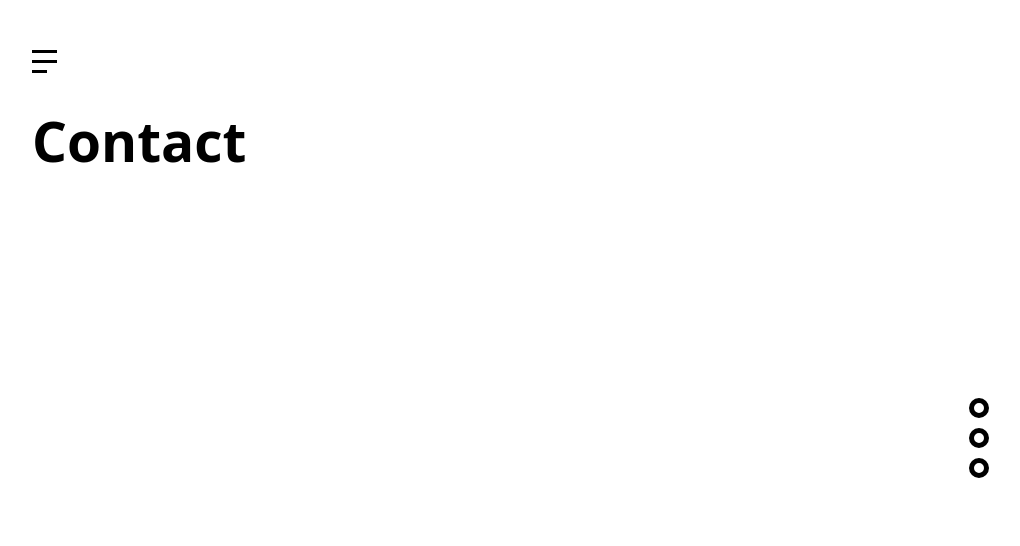
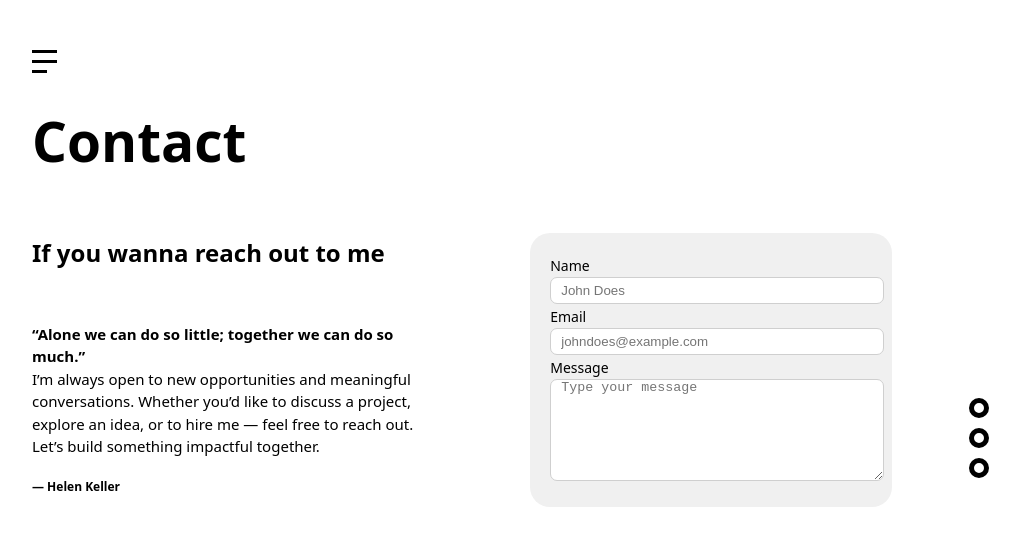
Before and after one commit to tycoonkabuzi/portfolio2.0, a React (Vite) app: page /contact in a window 1280 px wide. Shown: the top 546 px of the page, without its empty margins (128-1148 px from the left). Built offline with nearby package versions, Linux system fonts and the light colour scheme; some icons are missing.

Commit message:
contact started

```diff
--- a/src/StyleReusable/base.tsx
+++ b/src/StyleReusable/base.tsx
@@ -53,7 +53,7 @@ const PartWrap = styled.div`
 const Box = styled.div`
   animation: ${fadeInUp} 1s ease-in-out
     ${(props) =>
-      props.firsProject
+      props.firstProject
         ? "0.2s"
         : props.secondProject
         ? "0.4s"
--- a/src/layouts/Contact.tsx
+++ b/src/layouts/Contact.tsx
@@ -1,9 +1,70 @@
-import { BigTitle, Main } from "../StyleReusable/base";
+import styled from "styled-components";
+import {
+  BigTitle,
+  Main,
+  Paragraph,
+  PartWrap,
+  SmallTitle,
+  SubTitle,
+  Title,
+} from "../StyleReusable/base";
+
+const ContainerContactText = styled.div`
+  width: 50%;
+`;
+const ContactForm = styled.form`
+  width: 40%;
+  background-color: #f0f0f0;
+  border-radius: 20px;
+  padding: 20px;
+  margin-right: 100px;
+`;
+const Label = styled.label`
+  font-size: 14px;
+`;
+const Input = styled.input`
+  width: 100%;
+  height: 25px;
+  border-radius: 7px;
+  border: 1px solid #cfcfcf;
+  padding-left: 10px;
+`;
+const TextArea = styled.textarea`
+  width: 100%;
+  height: 100px;
+  border-radius: 7px;
+  border: 1px solid #cfcfcf;
+  padding-left: 10px;
+`;
 
 const Contact = () => {
   return (
     <Main>
       <BigTitle>Contact</BigTitle>
+      <PartWrap>
+        <ContainerContactText>
+          <Title>If you wanna reach out to me </Title>
+          <SubTitle>
+            “Alone we can do so little; together we can do so much.”
+          </SubTitle>
+
+          <Paragraph>
+            I’m always open to new opportunities and meaningful conversations.
+            Whether you’d like to discuss a project, explore an idea, or to hire
+            me — feel free to reach out. Let’s build something impactful
+            together.
+          </Paragraph>
+          <SmallTitle> — Helen Keller</SmallTitle>
+        </ContainerContactText>
+        <ContactForm>
+          <Label>Name</Label>
+          <Input type="text" placeholder="John Does" />
+          <Label>Email</Label>
+          <Input type="email" placeholder="johndoes@example.com" />
+          <Label>Message</Label>
+          <TextArea placeholder="Type your message" />
+        </ContactForm>
+      </PartWrap>
     </Main>
   );
 };
--- a/src/layouts/Skills.tsx
+++ b/src/layouts/Skills.tsx
@@ -62,7 +62,11 @@ const Skills = () => {
           </Box>
           <Box>
             <Title>Back-End</Title>
-            <ContainerIcon> Work in progress: still learning</ContainerIcon>
+            <ContainerIcon>
+              <Icon icon="cib:node-js" width="70" height="70" />
+              <Icon icon="skill-icons:expressjs-dark" width="70" height="70" />
+              <Icon icon="cib:mongodb" width="70" height="70" />
+            </ContainerIcon>
           </Box>
         </ContainerPartRight>
       </PartWrap>
```
